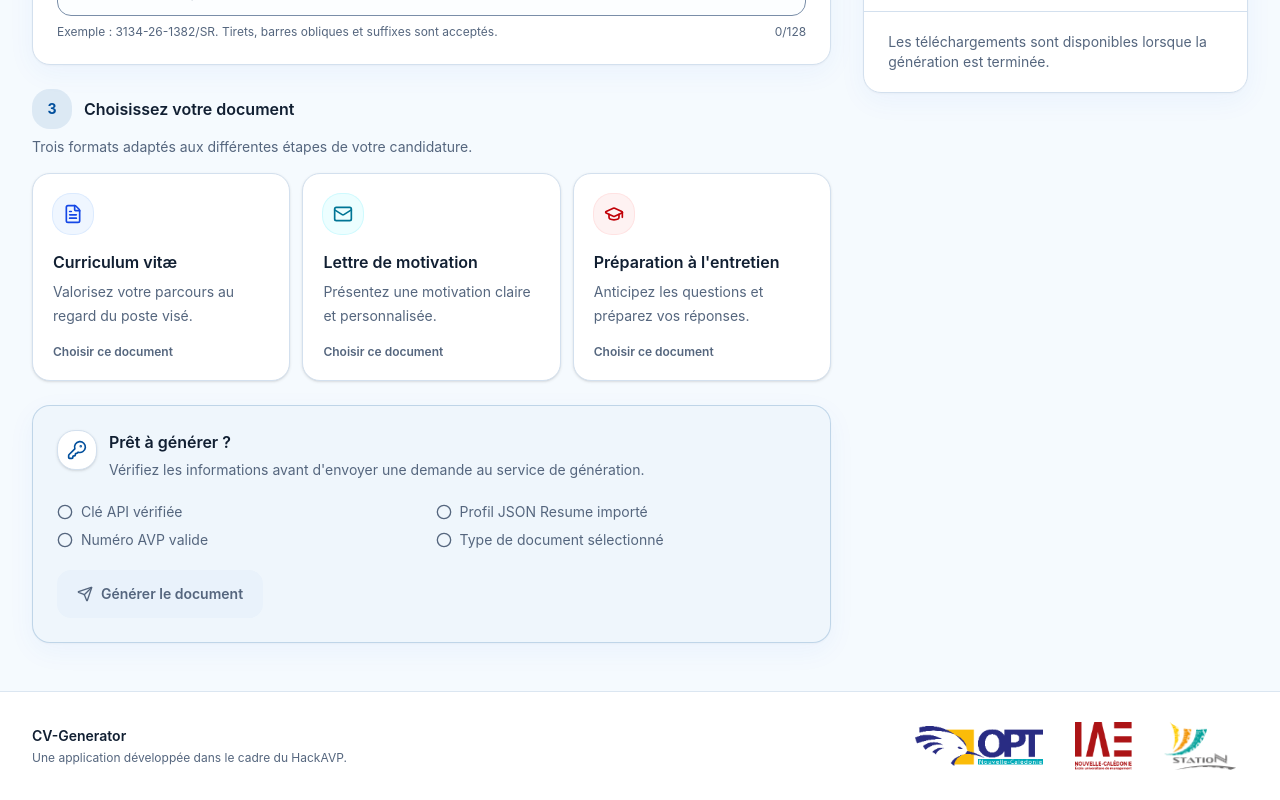
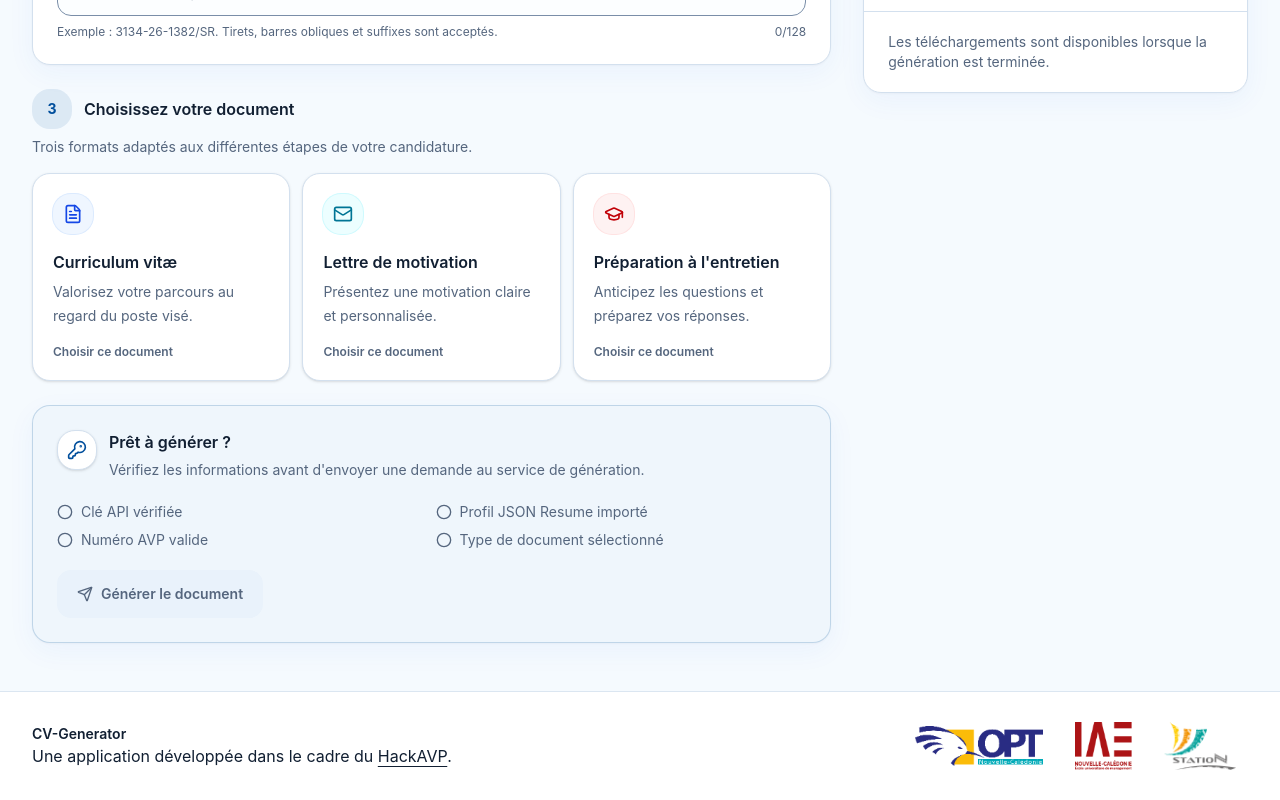
Before and after one commit to gass-an/CV-Generator, a React (Vite) app in the folder generatorweb-service/: page / in a window 1280 px wide. Shown: the part 944-1744 px from the top of the page. Built offline with nearby package versions, Linux system fonts and the light colour scheme.

Commit message:
fix(lien): ajout d'un lien vers de dev.to du HackAVP

```diff
--- a/generatorweb-service/src/components/layout/AppLayout.tsx
+++ b/generatorweb-service/src/components/layout/AppLayout.tsx
@@ -85,8 +85,17 @@ export function AppLayout() {
         <div className="mx-auto flex w-full max-w-7xl flex-col items-center gap-5 px-4 py-6 sm:flex-row sm:justify-between sm:px-6 lg:px-8">
           <div className="text-center sm:text-left">
             <p className="text-sm font-semibold">CV-Generator</p>
-            <p className="text-muted-foreground mt-1 text-xs">
-              Une application développée dans le cadre du HackAVP.
+            <p>
+              Une application développée dans le cadre du{" "}
+              <a
+                  href="https://dev.to/adriens/hackavp-premier-hackathon-dedie-a-lemploi-dans-la-fonction-publique-en-ncl-3oj0"
+                  target="_blank"
+                  rel="noopener noreferrer"
+                  className="underline underline-offset-4 hover:text-primary focus-visible:outline-2 focus-visible:outline-offset-2"
+              >
+                HackAVP
+              </a>
+              .
             </p>
           </div>
           <div
```
